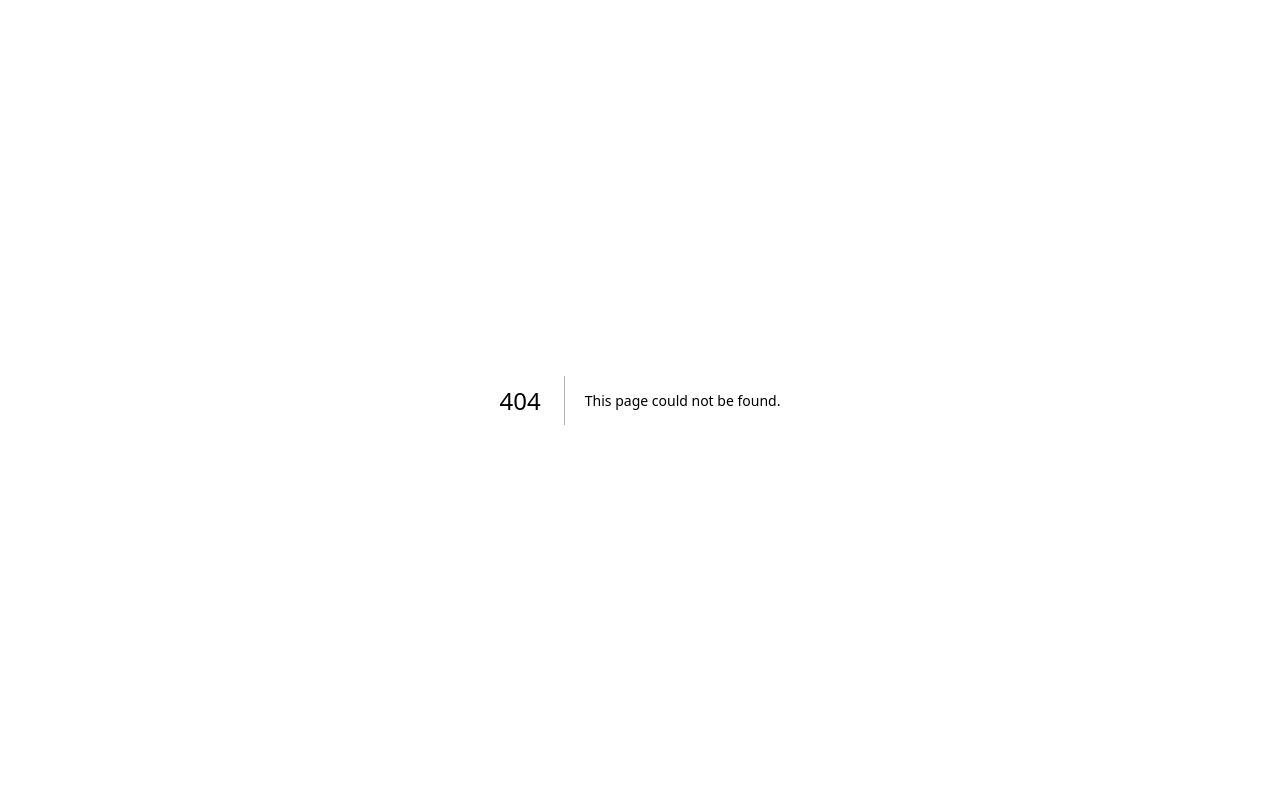
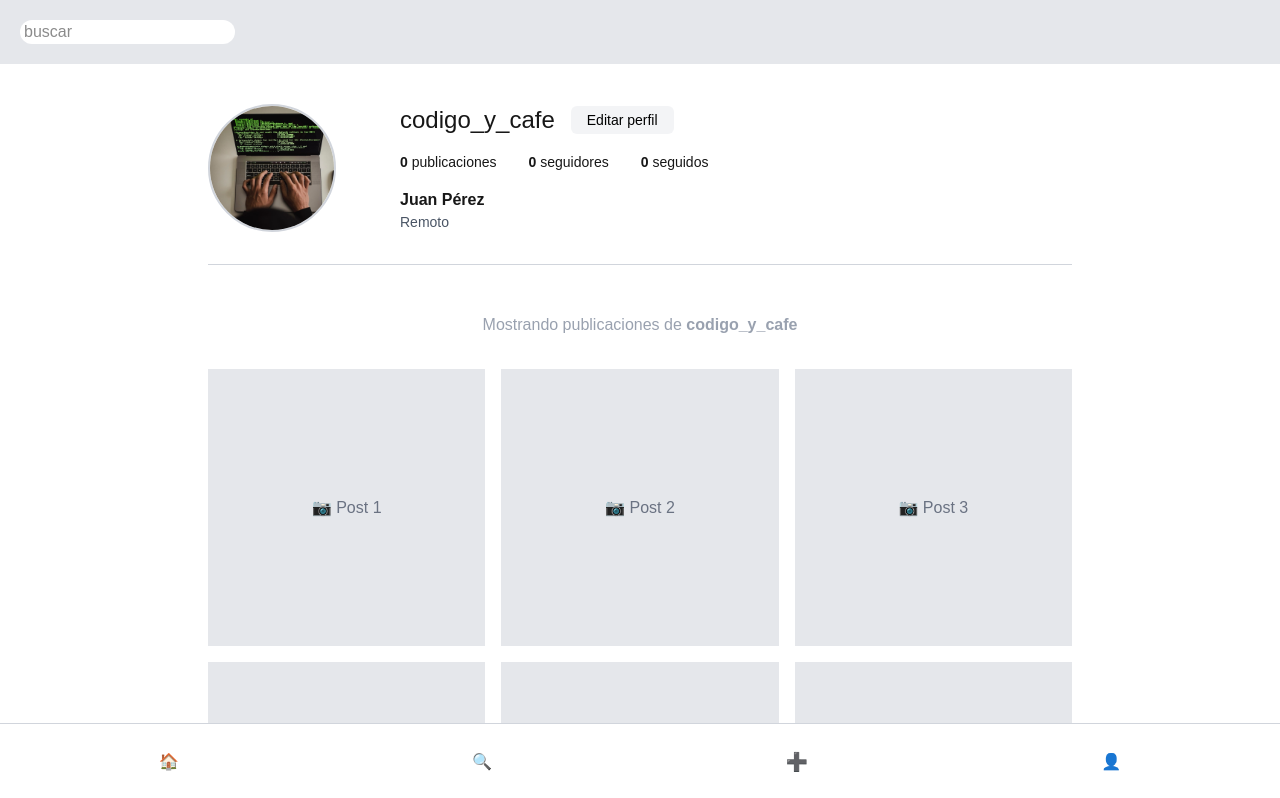
Before and after one commit to Lopezjejd/clon-ig, a Next.js app: page /profile/u2 in a window 1280 px wide. Before the commit this address had no page. Shown: the top 798 px of the page. Built offline with nearby package versions, Linux system fonts and the light colour scheme.

Commit message:
profile estable

```diff
--- /dev/null
+++ b/src/app/(app)/profile/[id]/page.tsx
@@ -0,0 +1,134 @@
+'use client';
+
+import React, { useEffect, useState } from 'react';
+import { MOCK_USERS } from "@/app/data/UsersData";
+import { useParams, useRouter } from "next/navigation";
+import { LOGGED_IN_USER } from "@/app/data/UsersData";
+
+// Tipado opcional: ajusta según tu proyecto
+type User = {
+  id: string;
+  username: string;
+  fullName?: string;
+  profilePicture?: string;
+  location?: string;
+  // ...otros campos
+};
+
+export default function UserProfilePage() {
+  const params = useParams(); // puede ser undefined durante hidratación
+  const router = useRouter();
+
+  // Estado local para manejar sincronía: undefined = loading, null = not found, User = encontrado
+  const [user, setUser] = useState<User | null | undefined>(undefined);
+
+  // Extraer param de forma defensiva
+  const targetUserId = params?.userId ?? params?.id ?? undefined;
+  // console para debugging
+  console.log('useParams raw:', params, ' -> targetUserId:', targetUserId);
+
+  // Cuando el param exista, buscar el usuario en el mock
+  useEffect(() => {
+    if (!targetUserId) {
+      // todavía no tenemos params (hidratación) -> quedamos en loading
+      setUser(undefined);
+      return;
+    }
+
+    const found = MOCK_USERS.find((u) => u.id === targetUserId) ?? null;
+    setUser(found);
+  }, [targetUserId]);
+
+  // Si no encontramos usuario, redirigimos a una 404 (client-safe) después de setear el estado
+  useEffect(() => {
+    if (user === null) {
+      // reemplaza la ruta por la página 404 del sitio o muestra un fallback
+      router.replace('/404'); // o router.push('/not-found') según tu app
+    }
+  }, [user, router]);
+
+  // Mientras el param no esté listo o estemos buscando -> mostrar nada o un loading simple
+  if (user === undefined) {
+    return (
+      <section className="max-w-4xl mx-auto p-4 pt-10">
+        <div className="text-center py-12 text-gray-500">Cargando perfil...</div>
+      </section>
+    );
+  }
+
+  // Si user === null, ya estamos redirigiendo; render vacío para evitar flash
+  if (user === null) return null;
+
+  // isCurrentUser (igual que antes)
+  const isCurrentUser = user.id === LOGGED_IN_USER.id;
+
+  return (
+    <section className="max-w-4xl mx-auto p-4 pt-10">
+      {/* Header del perfil */}
+      <div className="flex items-center gap-8 md:gap-16 mb-8">
+        {/* Foto de perfil */}
+        <div className="w-24 h-24 md:w-32 md:h-32 rounded-full overflow-hidden border-2 border-gray-300 dark:border-zinc-700">
+          <img
+            src={user.profilePicture}
+            alt={`Perfil de ${user.username}`}
+            className="w-full h-full object-cover"
+          />
+        </div>
+
+        {/* Información del usuario */}
+        <div className="flex-1">
+          <div className="flex items-center gap-4 mb-4">
+            <h1 className="text-2xl font-light">{user.username}</h1>
+
+            {/* Botón de acción: Editar o Seguir */}
+            {isCurrentUser ? (
+              <button
+                className="px-4 text-black py-1 bg-gray-100 hover:bg-gray-200 rounded-md text-sm font-medium transition-colors dark:text-white dark:bg-zinc-700 dark:hover:bg-zinc-600">
+                Editar perfil
+              </button>
+            ) : (
+              <button
+                className="px-4 text-white py-1 bg-blue-500 hover:bg-blue-600 rounded-md text-sm font-medium transition-colors">
+                Seguir
+              </button>
+            )}
+          </div>
+
+          <div className="hidden md:flex gap-8 mb-4">
+            <span className="text-sm">
+              <strong>{0}</strong> publicaciones
+            </span>
+            <span className="text-sm">
+              <strong>{0}</strong> seguidores
+            </span>
+            <span className="text-sm">
+              <strong>{0}</strong> seguidos
+            </span>
+          </div>
+
+          <div>
+            <p className="font-semibold">{user.fullName}</p>
+            <p className="text-sm text-gray-600 dark:text-gray-400">{user.location}</p>
+          </div>
+        </div>
+      </div>
+
+      {/* Placeholder para publicaciones */}
+      <div className="border-t border-gray-300 pt-4 dark:border-zinc-700">
+        <div className="text-center py-8 text-gray-400 dark:text-gray-500">
+            <p>Mostrando publicaciones de <strong>{user.username}</strong></p>
+        </div>
+        <div className="grid grid-cols-3 gap-1 md:gap-4">
+          {[1, 2, 3, 4, 5, 6].map((item) => (
+            <div
+              key={item}
+              className="aspect-square bg-gray-200 dark:bg-zinc-800 hover:opacity-80 transition-opacity cursor-pointer flex items-center justify-center"
+            >
+              <span className="text-gray-500 dark:text-gray-400">📷 Post {item}</span>
+            </div>
+          ))}
+        </div>
+      </div>
+    </section>
+  );
+}
--- a/src/app/(app)/profile/page.tsx
+++ /dev/null
@@ -1,63 +0,0 @@
-import { MOCK_USERS } from "@/app/data/UsersData"
-
-export default function UserProfile() {
-  const currentUser = MOCK_USERS[0]; // Simula el usuario logueado
-
-  return (
-    <section className="max-w-4xl mx-auto p-4">
-      {/* Header del perfil */}
-      <div className="flex items-center gap-8 md:gap-16 mb-8">
-        {/* Foto de perfil */}
-        <div className="w-24 h-24 md:w-32 md:h-32 rounded-full overflow-hidden border-2 border-gray-300">
-          <img
-            src={currentUser.profilePicture}
-            alt={`Perfil de ${currentUser.username}`}
-            className="w-full h-full object-cover"
-          />
-        </div>
-
-        {/* Información del usuario */}
-        <div className="flex-1">
-          <div className="flex items-center gap-4 mb-4">
-            <h1 className="text-2xl font-light">{currentUser.username}</h1>
-            <button
-             className="px-4 text-black py-1 bg-gray-100 hover:bg-gray-200 rounded-md text-sm font-medium transition-colors">
-              Editar perfil
-            </button>
-          </div>
-
-          <div className="flex gap-8 mb-4">
-            <span className="text-sm">
-              <strong>0</strong> publicaciones
-            </span>
-            <span className="text-sm">
-              <strong>0</strong> seguidores
-            </span>
-            <span className="text-sm">
-              <strong>0</strong> seguidos
-            </span>
-          </div>
-
-          <div>
-            <p className="font-semibold">{currentUser.fullName}</p>
-            <p className="text-sm text-gray-600">{currentUser.location}</p>
-          </div>
-        </div>
-      </div>
-
-      {/* Placeholder para publicaciones */}
-      <div className="border-t border-gray-300 pt-4">
-        <div className="grid grid-cols-3 gap-1 md:gap-4">
-          {[1, 2, 3, 4, 5, 6].map((item) => (
-            <div
-              key={item}
-              className="aspect-square bg-gray-100 rounded-md flex items-center justify-center"
-            >
-              <span className="text-gray-400">📷</span>
-            </div>
-          ))}
-        </div>
-      </div>
-    </section>
-  )
-}
--- a/src/components/layout/NavBottom.tsx
+++ b/src/components/layout/NavBottom.tsx
@@ -2,7 +2,7 @@
 
 import Link from 'next/link'
 import { usePathname } from 'next/navigation'
-
+import { LOGGED_IN_USER } from '@/app/data/UsersData'
 export default function NavBottom() {
   const pathname = usePathname()
 
@@ -32,7 +32,7 @@ export default function NavBottom() {
           ➕
         </Link>
         <Link
-          href="/profile"
+          href={`/profile/${LOGGED_IN_USER.id}`}
           className={`p-3 ${isActive('/profile') ? 'text-blue-500' : 'text-gray-600'}`}
         >
           👤
```
